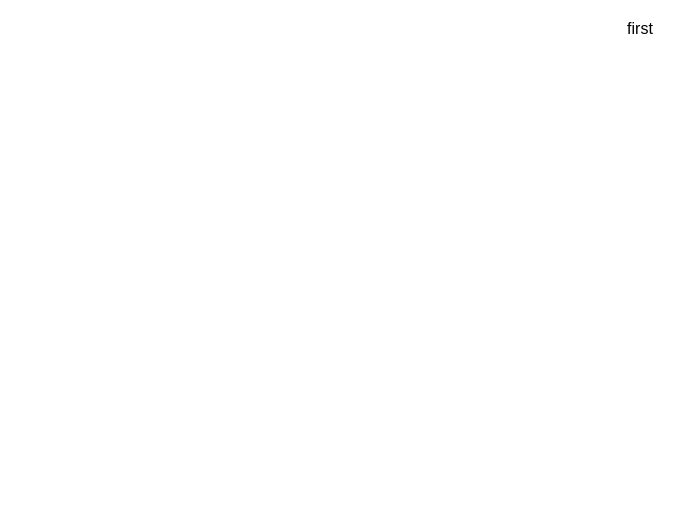
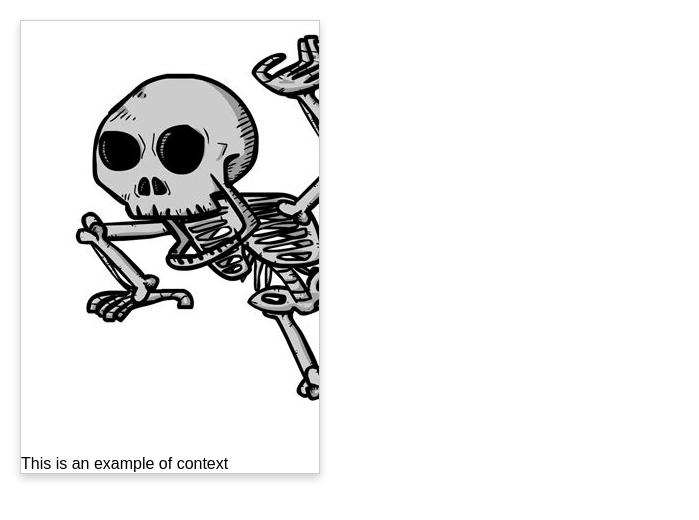
Before and after one commit to JoeFrumenti/ReactCollection, a React (Create React App) app: page /Drilling in a window 1280 px wide. Shown: the top 520 px of the page, without its empty margins (0-699 px from the left). Built offline with nearby package versions, Linux system fonts and the light colour scheme.

Commit message:
Made a card that can contain an image and text

```diff
--- a/src/App.css
+++ b/src/App.css
@@ -127,3 +127,25 @@ body {
 .game-info {
   margin-left: 20px;
 }
+
+
+.Card {
+  width: 300px;
+  border: 1px solid #ccc;
+  overflow: hidden;
+  box-shadow: 0 4px 8px rgba(0, 0, 0, 0.2);
+  text-align: left;
+}
+
+.card img {
+  width: 100%;
+  height: 90%;
+  object-fit: cover;
+}
+
+.Card-text {
+  padding: 10px;
+  background-color: #f1f1f1;
+  height: 10%;
+  text-align: left;
+}
--- a/src/Pages/Drilling.js
+++ b/src/Pages/Drilling.js
@@ -1,8 +1,11 @@
 import React, {useState, useContext} from 'react';
+
+import '../App.css';
+import skeletonImage from '../images/skeleton.jpg'
 
 let context = React.createContext(null);
 function Drilling() {
-  const fName = "first";
+  const fName = "This is an example of context";
   return (
     <context.Provider value={{ fName }}>
         <Child />
@@ -11,12 +14,14 @@ function Drilling() {
 
   );
 }
+
 function Child() {
   const { fName } = useContext(context);
   return(
-    <>
+    <div className = "Card">
+      <img src = {skeletonImage} alt = "skelly"/>
       {fName}
-    </>
+    </div>
   )
 }
 
```
Also changed, not shown: src/images/skeleton.jpg (added), src/index.css (line endings or trailing spaces).
